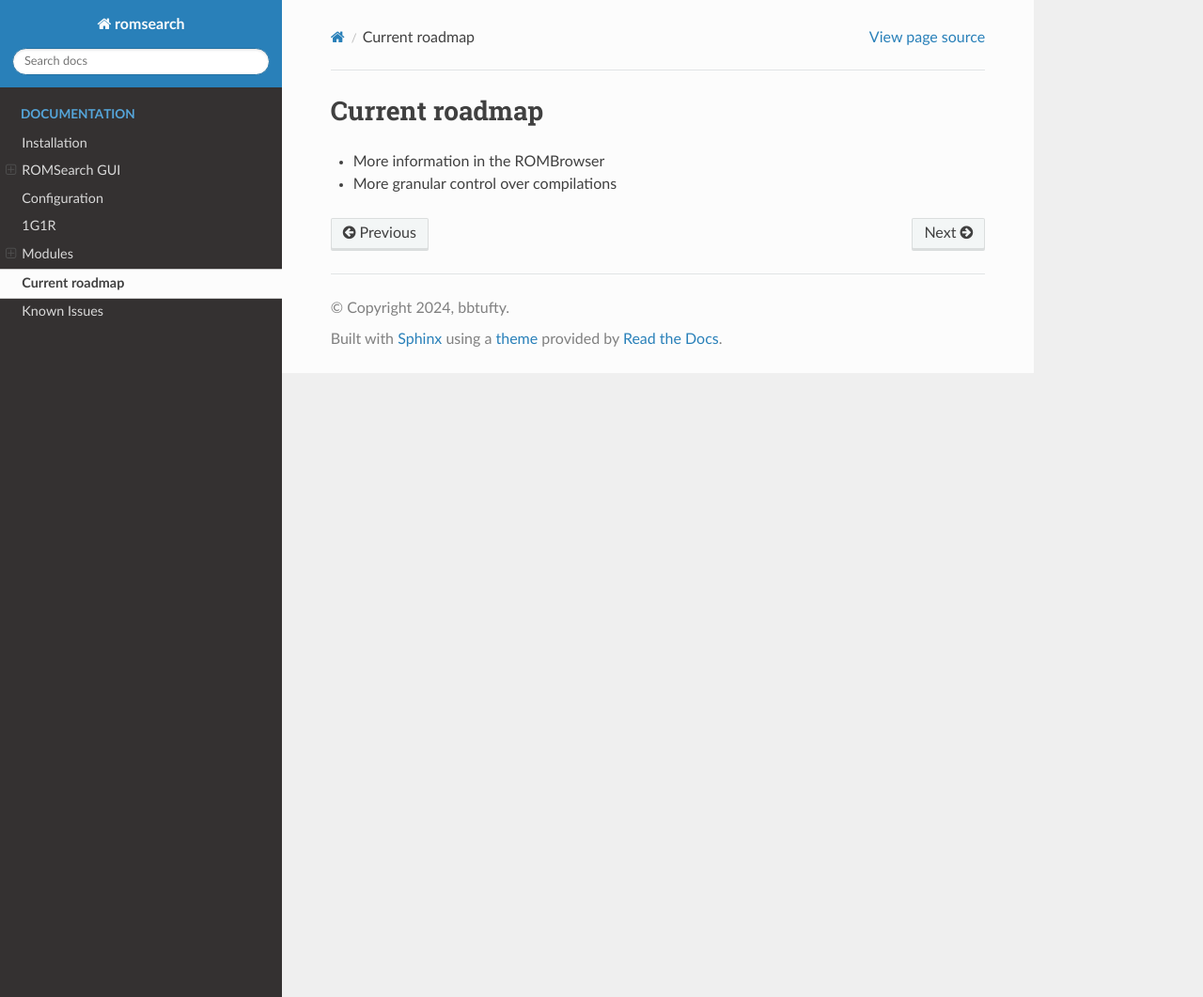
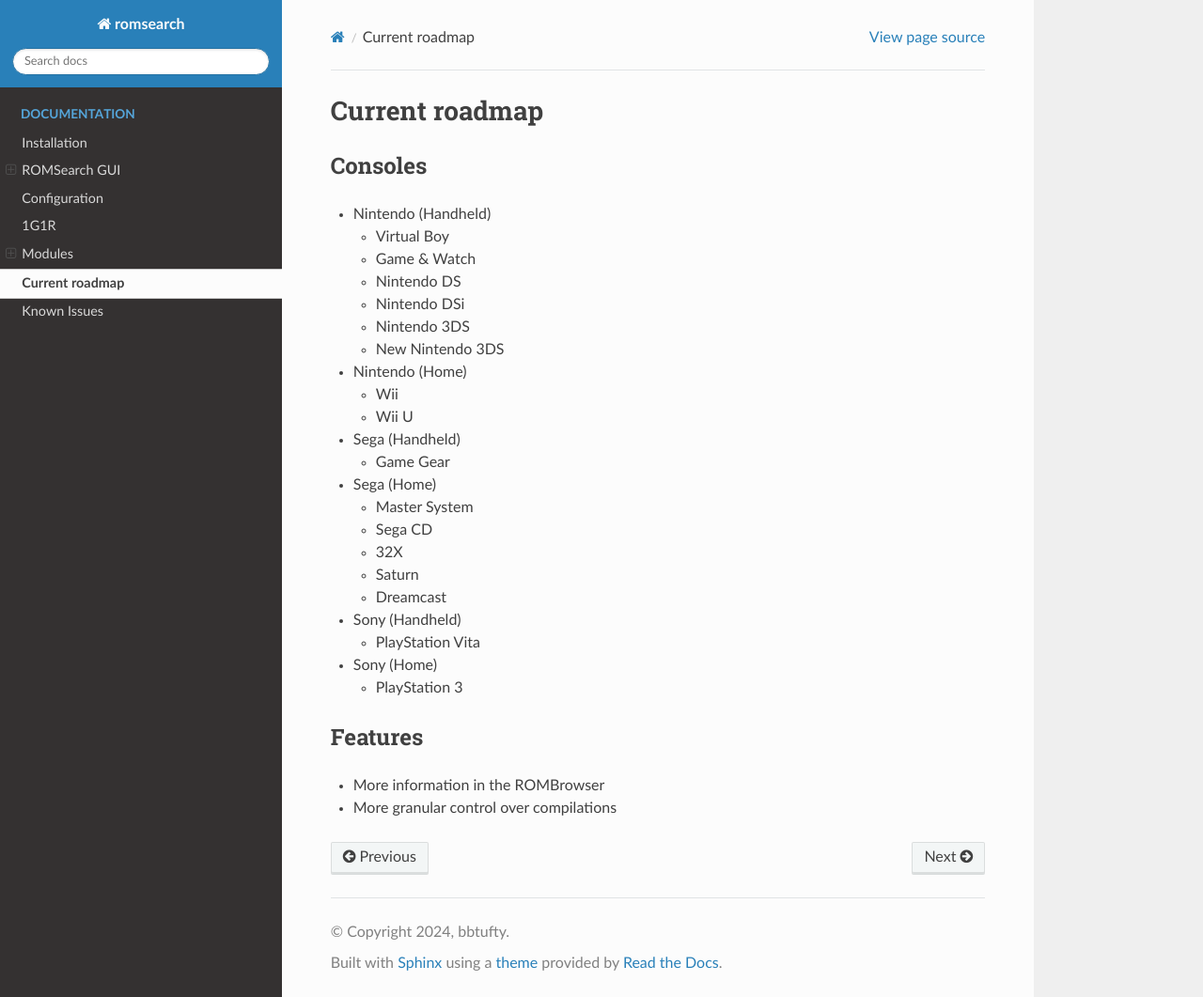
Before and after one commit to bbtufty/romsearch, a Sphinx documentation site: the page built from docs/planned_changes.rst, in a window 1280 px wide and 1061 px high. Shown: the whole window at 94% size. Built offline with Sphinx 7.4.7 and the Read the Docs theme 3.1.0, drawn with Linux system fonts in a browser that asks for light colours; pages that are not in the unit, such as notebooks, are missing from menus.

Commit message:
Add planned consoles
- Include upcoming consoles in ``planned_changes.rst``

```diff
--- a/docs/planned_changes.rst
+++ b/docs/planned_changes.rst
@@ -2,5 +2,45 @@
 Current roadmap
 ###############
 
+Consoles
+========
+
+* Nintendo (Handheld)
+
+  * Virtual Boy
+  * Game & Watch
+  * Nintendo DS
+  * Nintendo DSi
+  * Nintendo 3DS
+  * New Nintendo 3DS
+
+* Nintendo (Home)
+
+  * Wii
+  * Wii U
+
+* Sega (Handheld)
+
+  * Game Gear
+
+* Sega (Home)
+
+  * Master System
+  * Sega CD
+  * 32X
+  * Saturn
+  * Dreamcast
+
+* Sony (Handheld)
+
+  * PlayStation Vita
+
+* Sony (Home)
+
+  * PlayStation 3
+
+Features
+========
+
 * More information in the ROMBrowser
 * More granular control over compilations
```
Also changed, not shown: CHANGES.rst (+11 -0 lines).
